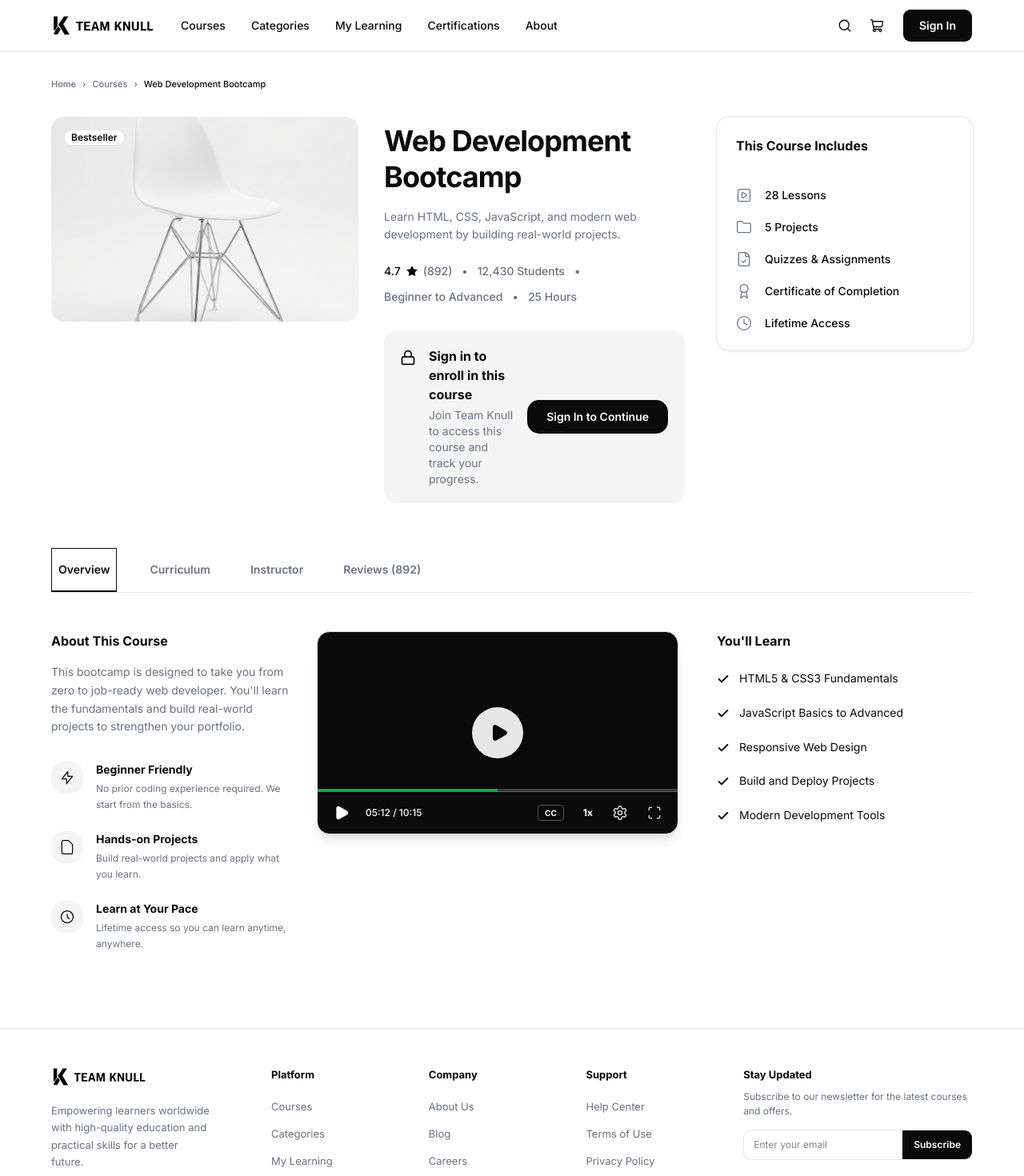
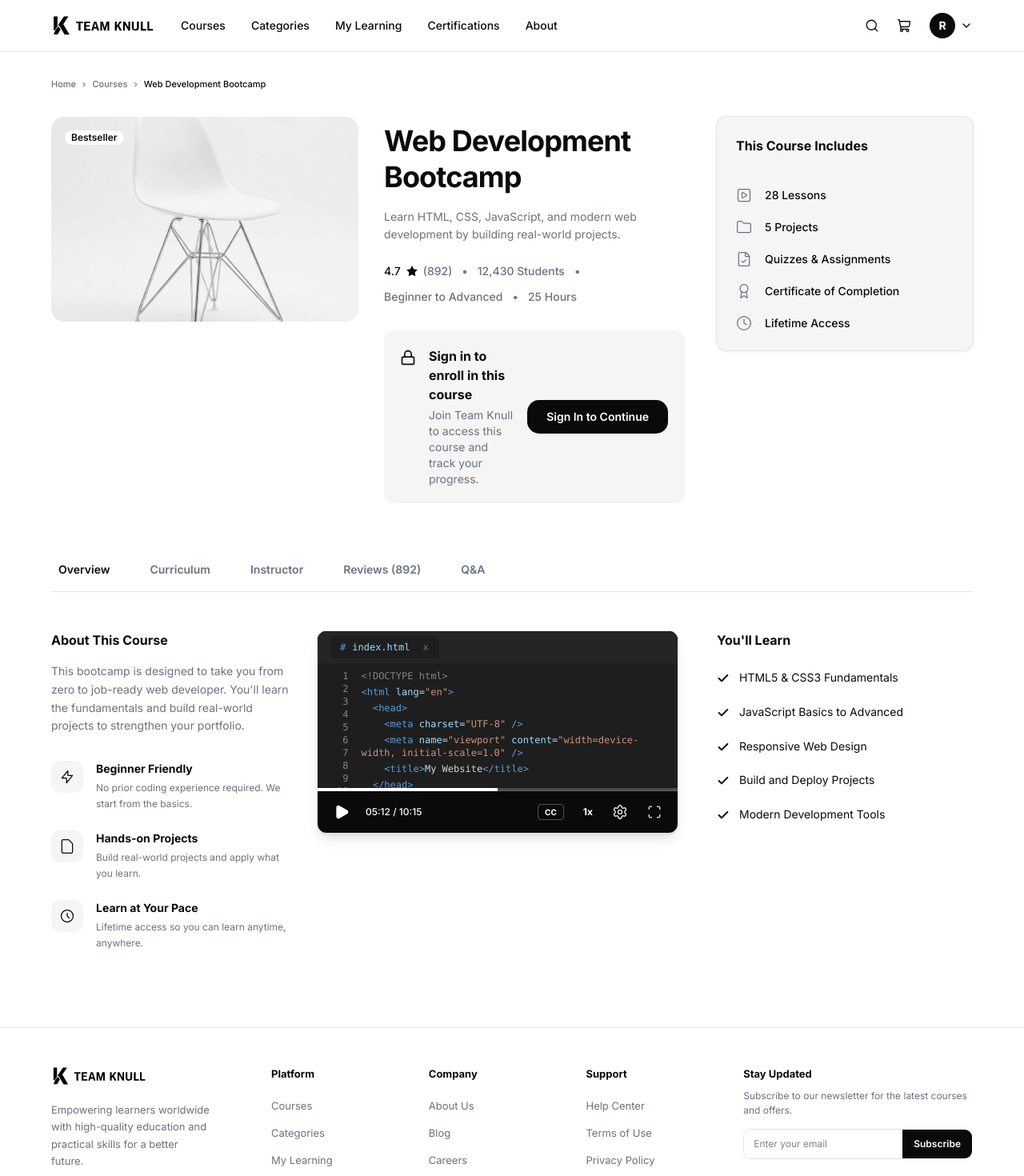
Before and after one commit to rajofearth/team-knull-lms, a Next.js app: page /courses/digital-marketing in a window 1280 px wide. Shown: the top 1470 px of the page at 80% size. Built offline with nearby package versions, Linux system fonts and the light colour scheme.

Commit message:
courses components little improved

```diff
--- a/app/globals.css
+++ b/app/globals.css
@@ -15,7 +15,7 @@
   --color-background: var(--color-canvas);
   --color-foreground: var(--color-ink);
 
-  --color-card: var(--color-canvas);
+  --color-card: var(--color-surface);
   --color-card-foreground: var(--color-ink);
 
   --color-popover: var(--color-canvas);
@@ -43,7 +43,6 @@
   --radius-sm: 6px;
   --radius-md: 10px;
   --radius-lg: 16px;
-  --radius-xl: 16px; /* Added for shadcn compatibility if it uses rounded-xl */
 
   /* Shadows */
   --shadow-subtle: 0px 2px 8px rgba(0, 0, 0, 0.04);
--- a/components/categories.tsx
+++ b/components/categories.tsx
@@ -46,7 +46,7 @@ export function Categories() {
                 id={`category-${cat.id}`}
                 className="group flex flex-col items-center gap-2.5 rounded-2xl border border-border bg-background px-4 py-5 text-center transition-all duration-200 hover:border-foreground hover:bg-secondary"
               >
-                <div className="flex size-10 items-center justify-center rounded-md border border-border bg-[#f9f9f9] transition-colors group-hover:border-border">
+                <div className="flex size-10 items-center justify-center rounded-md border border-border bg-secondary transition-colors group-hover:border-border">
                   <Icon className="size-[18px] text-foreground" strokeWidth={1.5} />
                 </div>
                 <div>
--- a/components/course/course-tabs.tsx
+++ b/components/course/course-tabs.tsx
@@ -12,27 +12,33 @@ export function CourseTabs({ enrolled }: CourseTabsProps) {
         <TabsList variant="line" className="h-auto gap-8 bg-transparent p-0">
           <TabsTrigger
             value="overview"
-            className="rounded-none border-b-2 border-transparent px-2 py-4 text-sm font-semibold text-muted-foreground data-[state=active]:border-foreground data-[state=active]:bg-transparent data-[state=active]:text-foreground data-[state=active]:shadow-none"
+            className="rounded-none px-2 py-4 text-sm font-semibold text-muted-foreground data-[state=active]:bg-transparent data-[state=active]:text-foreground data-[state=active]:shadow-none"
           >
             Overview
           </TabsTrigger>
           <TabsTrigger
             value="curriculum"
-            className="rounded-none border-b-2 border-transparent px-2 py-4 text-sm font-semibold text-muted-foreground data-[state=active]:border-foreground data-[state=active]:bg-transparent data-[state=active]:text-foreground data-[state=active]:shadow-none"
+            className="rounded-none px-2 py-4 text-sm font-semibold text-muted-foreground data-[state=active]:bg-transparent data-[state=active]:text-foreground data-[state=active]:shadow-none"
           >
             Curriculum
           </TabsTrigger>
           <TabsTrigger
             value="instructor"
-            className="rounded-none border-b-2 border-transparent px-2 py-4 text-sm font-semibold text-muted-foreground data-[state=active]:border-foreground data-[state=active]:bg-transparent data-[state=active]:text-foreground data-[state=active]:shadow-none"
+            className="rounded-none px-2 py-4 text-sm font-semibold text-muted-foreground data-[state=active]:bg-transparent data-[state=active]:text-foreground data-[state=active]:shadow-none"
           >
             Instructor
           </TabsTrigger>
           <TabsTrigger
             value="reviews"
-            className="rounded-none border-b-2 border-transparent px-2 py-4 text-sm font-semibold text-muted-foreground data-[state=active]:border-foreground data-[state=active]:bg-transparent data-[state=active]:text-foreground data-[state=active]:shadow-none"
+            className="rounded-none px-2 py-4 text-sm font-semibold text-muted-foreground data-[state=active]:bg-transparent data-[state=active]:text-foreground data-[state=active]:shadow-none"
           >
             Reviews (892)
+          </TabsTrigger>
+          <TabsTrigger
+            value="qa"
+            className="rounded-none px-2 py-4 text-sm font-semibold text-muted-foreground data-[state=active]:bg-transparent data-[state=active]:text-foreground data-[state=active]:shadow-none"
+          >
+            Q&A
           </TabsTrigger>
         </TabsList>
       </div>
--- a/components/course/curriculum-view.tsx
+++ b/components/course/curriculum-view.tsx
@@ -1,4 +1,4 @@
-import { Play, Settings, Download, FileText, FileArchive } from "lucide-react";
+import { Play, Settings, Download, FileText, FileArchive, ArrowLeft, ArrowRight, ArrowDownToLine } from "lucide-react";
 import { Accordion, AccordionContent, AccordionItem, AccordionTrigger } from "@/components/ui/accordion";
 import { Button } from "@/components/ui/button";
 
@@ -42,8 +42,8 @@ export function CurriculumView({ enrolled, isOverview }: CurriculumViewProps) {
             </div>
           ) : (
             <div className="flex flex-col gap-4">
-              <Accordion type="single" collapsible defaultValue="item-1" className="w-full">
-                <AccordionItem value="item-1" className="mb-4 rounded-xl border border-border bg-background px-5">
+              <Accordion type="single" collapsible defaultValue="item-1" className="w-full rounded-lg border border-border bg-background shadow-none">
+                <AccordionItem value="item-1" className="px-5">
                   <AccordionTrigger className="py-4 text-sm font-bold text-foreground hover:no-underline">
                     <div className="flex flex-1 w-full items-center justify-between pr-2 gap-4">
                       <span className="text-left line-clamp-1">Module 1 - Getting Started</span>
@@ -61,7 +61,7 @@ export function CurriculumView({ enrolled, isOverview }: CurriculumViewProps) {
                       ].map((lesson, i) => (
                         <div key={i} className="flex cursor-pointer items-center justify-between transition-opacity hover:opacity-100 group">
                           <div className="flex items-center gap-3 overflow-hidden">
-                            <div className="flex shrink-0 size-4 items-center justify-center rounded-full border border-success bg-success/10 text-success">
+                            <div className="flex shrink-0 size-4 items-center justify-center rounded-full border border-success text-success">
                               <svg width="10" height="10" viewBox="0 0 24 24" fill="none" stroke="currentColor" strokeWidth="3" strokeLinecap="round" strokeLinejoin="round"><polyline points="20 6 9 17 4 12"></polyline></svg>
                             </div>
                             <span className={`text-xs truncate transition-colors ${lesson.active ? 'font-bold text-foreground' : 'font-medium text-muted-foreground group-hover:text-foreground'}`}>
@@ -81,10 +81,10 @@ export function CurriculumView({ enrolled, isOverview }: CurriculumViewProps) {
                   { mod: "Projects", num: "0 / 5" },
                   { mod: "Advanced Topics", num: "0 / 5" }
                 ].map((item, i) => (
-                  <AccordionItem key={i} value={`item-${i+2}`} className="mb-4 rounded-xl border border-border bg-background px-5">
+                  <AccordionItem key={i} value={`item-${i+2}`} className="px-5">
                     <AccordionTrigger className="py-4 text-sm font-bold text-foreground hover:no-underline">
                       <div className="flex flex-1 w-full items-center justify-between pr-2 gap-4">
-                        <span className="text-left line-clamp-1">Module {i+2} - {item.mod}</span>
+                        <span className="text-left">{item.mod}</span>
                         <span className="shrink-0 font-normal text-muted-foreground text-xs">{item.num}</span>
                       </div>
                     </AccordionTrigger>
@@ -101,23 +101,42 @@ export function CurriculumView({ enrolled, isOverview }: CurriculumViewProps) {
         {/* Sub-Right: Video Player */}
         <div>
           <div className="relative mb-8 flex aspect-video w-full flex-col overflow-hidden rounded-xl bg-foreground shadow-lg border border-border">
-            {/* Center Play Button Overlay */}
-            <div className="absolute inset-0 flex items-center justify-center bg-foreground/20 group cursor-pointer hover:bg-foreground/40 transition-colors z-10">
-              <div className="flex size-16 items-center justify-center rounded-full bg-background/90 text-foreground shadow-lg backdrop-blur-sm group-hover:scale-110 transition-transform">
-                <Play className="size-6 fill-foreground ml-1" />
+            <div className="relative flex-1 w-full h-full bg-[#1e1e1e] p-6 text-sm font-mono overflow-hidden">
+              <div className="absolute top-0 left-0 w-full h-10 bg-[#252526] flex items-center px-4 gap-2">
+                <div className="flex items-center gap-2 bg-[#1e1e1e] px-3 py-1.5 rounded-t text-xs text-[#9cdcfe]">
+                  <span className="text-[#569cd6]">#</span> index.html <span className="text-muted-foreground ml-2">x</span>
+                </div>
               </div>
-            </div>
-
-            {/* Video Placeholder Area */}
-            <div className="relative flex-1 w-full h-full">
-              {/* This space would normally contain the <video> element */}
+              <div className="mt-6 flex text-xs">
+                <div className="text-[#858585] text-right pr-4 select-none flex flex-col gap-1">
+                  1<br/>2<br/>3<br/>4<br/>5<br/>6<br/>7<br/>8<br/>9<br/>10<br/>11<br/>12<br/>13<br/>14<br/>15<br/>16
+                </div>
+                <div className="text-[#d4d4d4] flex flex-col gap-1">
+                  <div><span className="text-[#808080]">&lt;!DOCTYPE html&gt;</span></div>
+                  <div><span className="text-[#569cd6]">&lt;html</span> <span className="text-[#9cdcfe]">lang</span>=<span className="text-[#ce9178]">"en"</span><span className="text-[#569cd6]">&gt;</span></div>
+                  <div>&nbsp;&nbsp;<span className="text-[#569cd6]">&lt;head&gt;</span></div>
+                  <div>&nbsp;&nbsp;&nbsp;&nbsp;<span className="text-[#569cd6]">&lt;meta</span> <span className="text-[#9cdcfe]">charset</span>=<span className="text-[#ce9178]">"UTF-8"</span> <span className="text-[#569cd6]">/&gt;</span></div>
+                  <div>&nbsp;&nbsp;&nbsp;&nbsp;<span className="text-[#569cd6]">&lt;meta</span> <span className="text-[#9cdcfe]">name</span>=<span className="text-[#ce9178]">"viewport"</span> <span className="text-[#9cdcfe]">content</span>=<span className="text-[#ce9178]">"width=device-width, initial-scale=1.0"</span> <span className="text-[#569cd6]">/&gt;</span></div>
+                  <div>&nbsp;&nbsp;&nbsp;&nbsp;<span className="text-[#569cd6]">&lt;title&gt;</span>My Website<span className="text-[#569cd6]">&lt;/title&gt;</span></div>
+                  <div>&nbsp;&nbsp;<span className="text-[#569cd6]">&lt;/head&gt;</span></div>
+                  <div>&nbsp;&nbsp;<span className="text-[#569cd6]">&lt;body&gt;</span></div>
+                  <div>&nbsp;&nbsp;&nbsp;&nbsp;<span className="text-[#569cd6]">&lt;header&gt;</span></div>
+                  <div>&nbsp;&nbsp;&nbsp;&nbsp;&nbsp;&nbsp;<span className="text-[#569cd6]">&lt;h1&gt;</span>Welcome to Web Development<span className="text-[#569cd6]">&lt;/h1&gt;</span></div>
+                  <div>&nbsp;&nbsp;&nbsp;&nbsp;<span className="text-[#569cd6]">&lt;/header&gt;</span></div>
+                  <div>&nbsp;&nbsp;&nbsp;&nbsp;<span className="text-[#569cd6]">&lt;main&gt;</span></div>
+                  <div>&nbsp;&nbsp;&nbsp;&nbsp;&nbsp;&nbsp;<span className="text-[#569cd6]">&lt;p&gt;</span>Building awesome websites, one line of code at a time.<span className="text-[#569cd6]">&lt;/p&gt;</span></div>
+                  <div>&nbsp;&nbsp;&nbsp;&nbsp;<span className="text-[#569cd6]">&lt;/main&gt;</span></div>
+                  <div>&nbsp;&nbsp;<span className="text-[#569cd6]">&lt;/body&gt;</span></div>
+                  <div><span className="text-[#569cd6]">&lt;/html&gt;</span></div>
+                </div>
+              </div>
             </div>
 
             {/* Video Controls Footer */}
             <div className="relative z-20 flex items-center justify-between px-5 py-4 text-background border-t border-background/20">
               {/* Playback progress bar */}
               <div className="absolute top-0 left-0 w-full h-1 bg-background/20 -translate-y-full cursor-pointer hover:h-1.5 transition-all">
-                <div className="h-full w-[50%] bg-success" />
+                <div className="h-full w-[50%] bg-background" />
               </div>
 
               <div className="flex items-center gap-5">
@@ -142,13 +161,13 @@ export function CurriculumView({ enrolled, isOverview }: CurriculumViewProps) {
               <p className="mb-8 text-sm leading-relaxed text-muted-foreground">Learn about common HTML elements and how to structure a basic webpage.</p>
 
               <div className="flex items-center gap-4">
-                <Button variant="outline" className="h-11 rounded-lg px-5 text-sm font-semibold border-border bg-background">
-                  <svg width="16" height="16" viewBox="0 0 24 24" fill="none" stroke="currentColor" strokeWidth="2" strokeLinecap="round" strokeLinejoin="round" className="mr-2"><path d="m15 18-6-6 6-6"/></svg>
+                <Button variant="outline" className="h-11 rounded-md px-5 text-sm font-semibold border-border bg-background">
+                  <ArrowLeft className="mr-2 size-4" />
                   Previous Lesson
                 </Button>
-                <Button className="h-11 rounded-lg bg-foreground px-5 text-sm font-semibold text-background hover:bg-foreground/90">
+                <Button className="h-11 rounded-md bg-foreground px-5 text-sm font-semibold text-background hover:bg-foreground/90">
                   Next Lesson
-                  <svg width="16" height="16" viewBox="0 0 24 24" fill="none" stroke="currentColor" strokeWidth="2" strokeLinecap="round" strokeLinejoin="round" className="ml-2"><path d="m9 18 6-6-6-6"/></svg>
+                  <ArrowRight className="ml-2 size-4" />
                 </Button>
               </div>
             </div>
@@ -197,7 +216,7 @@ export function CurriculumView({ enrolled, isOverview }: CurriculumViewProps) {
                       <p className="text-xs text-muted-foreground mt-0.5">{res.format}</p>
                     </div>
                   </div>
-                  <Download className="size-4 text-muted-foreground transition-colors group-hover:text-foreground" strokeWidth={2} />
+                  <ArrowDownToLine className="size-4 text-muted-foreground transition-colors group-hover:text-foreground" strokeWidth={2} />
                 </div>
               ))}
             </div>
--- a/components/course/sign-in-modal.tsx
+++ b/components/course/sign-in-modal.tsx
@@ -20,7 +20,7 @@ export function SignInModal({ open, onOpenChange }: SignInModalProps) {
         </DialogHeader>
 
         <div className="flex flex-col gap-3">
-          <Button className="h-auto rounded-md bg-[#0a0a0a] py-3 text-[13px] font-semibold text-white hover:bg-[#0a0a0a]/90">
+          <Button className="h-auto rounded-md bg-foreground py-3 text-[13px] font-semibold text-background hover:bg-foreground/90">
             Continue with Google
           </Button>
           <Button variant="outline" className="h-auto rounded-md border-border py-3 text-[13px] font-semibold">
@@ -40,7 +40,7 @@ export function SignInModal({ open, onOpenChange }: SignInModalProps) {
             placeholder="Enter your email"
             className="w-full rounded-md border border-border px-4 py-3 text-[13px] text-foreground outline-none transition-colors focus:border-foreground"
           />
-          <Button className="h-auto rounded-md bg-[#0a0a0a] py-3 text-[13px] font-semibold text-white hover:bg-[#0a0a0a]/90">
+          <Button className="h-auto rounded-md bg-foreground py-3 text-[13px] font-semibold text-background hover:bg-foreground/90">
             Continue with Email
           </Button>
         </div>
--- a/components/navbar.tsx
+++ b/components/navbar.tsx
@@ -1,5 +1,5 @@
 import Image from "next/image";
-import { Search, ShoppingCart } from "lucide-react";
+import { Search, ShoppingCart, ChevronDown } from "lucide-react";
 import { Button } from "@/components/ui/button";
 
 export function Navbar() {
@@ -50,9 +50,12 @@ export function Navbar() {
           >
             <ShoppingCart className="size-[18px]" strokeWidth={1.75} />
           </Button>
-          <Button className="ml-2 h-auto rounded-md px-5 py-2.5 text-sm font-semibold">
-            Sign In
-          </Button>
+          <div className="ml-2 flex items-center gap-1.5 cursor-pointer hover:opacity-80 transition-opacity">
+            <div className="flex size-8 items-center justify-center rounded-full bg-foreground text-sm font-bold text-background">
+              R
+            </div>
+            <ChevronDown className="size-4 text-foreground" strokeWidth={2} />
+          </div>
         </div>
       </div>
     </header>
--- a/components/testimonials.tsx
+++ b/components/testimonials.tsx
@@ -87,7 +87,7 @@ export function Testimonials() {
               <div className="mb-3 font-serif text-[32px] leading-none text-border">
                 &ldquo;&ldquo;
               </div>
-              <p className="mb-5 text-sm leading-[1.65] text-[#374151]">
+              <p className="mb-5 text-sm leading-[1.65] text-muted-foreground">
                 {t.quote}
               </p>
               {/* Avatar & name */}
--- a/components/ui/card.tsx
+++ b/components/ui/card.tsx
@@ -12,7 +12,7 @@ function Card({
       data-slot="card"
       data-size={size}
       className={cn(
-        "group/card flex flex-col gap-4 overflow-hidden rounded-xl bg-card py-4 text-sm text-card-foreground ring-1 ring-foreground/10 has-data-[slot=card-footer]:pb-0 has-[>img:first-child]:pt-0 data-[size=sm]:gap-3 data-[size=sm]:py-3 data-[size=sm]:has-data-[slot=card-footer]:pb-0 *:[img:first-child]:rounded-t-xl *:[img:last-child]:rounded-b-xl",
+        "group/card flex flex-col gap-4 overflow-hidden rounded-lg bg-card py-4 text-sm text-card-foreground ring-1 ring-foreground/10 has-data-[slot=card-footer]:pb-0 has-[>img:first-child]:pt-0 data-[size=sm]:gap-3 data-[size=sm]:py-3 data-[size=sm]:has-data-[slot=card-footer]:pb-0 *:[img:first-child]:rounded-t-lg *:[img:last-child]:rounded-b-lg",
         className
       )}
       {...props}
@@ -25,7 +25,7 @@ function CardHeader({ className, ...props }: React.ComponentProps<"div">) {
     <div
       data-slot="card-header"
       className={cn(
-        "group/card-header @container/card-header grid auto-rows-min items-start gap-1 rounded-t-xl px-4 group-data-[size=sm]/card:px-3 has-data-[slot=card-action]:grid-cols-[1fr_auto] has-data-[slot=card-description]:grid-rows-[auto_auto] [.border-b]:pb-4 group-data-[size=sm]/card:[.border-b]:pb-3",
+        "group/card-header @container/card-header grid auto-rows-min items-start gap-1 rounded-t-lg px-4 group-data-[size=sm]/card:px-3 has-data-[slot=card-action]:grid-cols-[1fr_auto] has-data-[slot=card-description]:grid-rows-[auto_auto] [.border-b]:pb-4 group-data-[size=sm]/card:[.border-b]:pb-3",
         className
       )}
       {...props}
@@ -84,7 +84,7 @@ function CardFooter({ className, ...props }: React.ComponentProps<"div">) {
     <div
       data-slot="card-footer"
       className={cn(
-        "flex items-center rounded-b-xl border-t bg-muted/50 p-4 group-data-[size=sm]/card:p-3",
+        "flex items-center rounded-b-lg border-t bg-muted/50 p-4 group-data-[size=sm]/card:p-3",
         className
       )}
       {...props}
```
